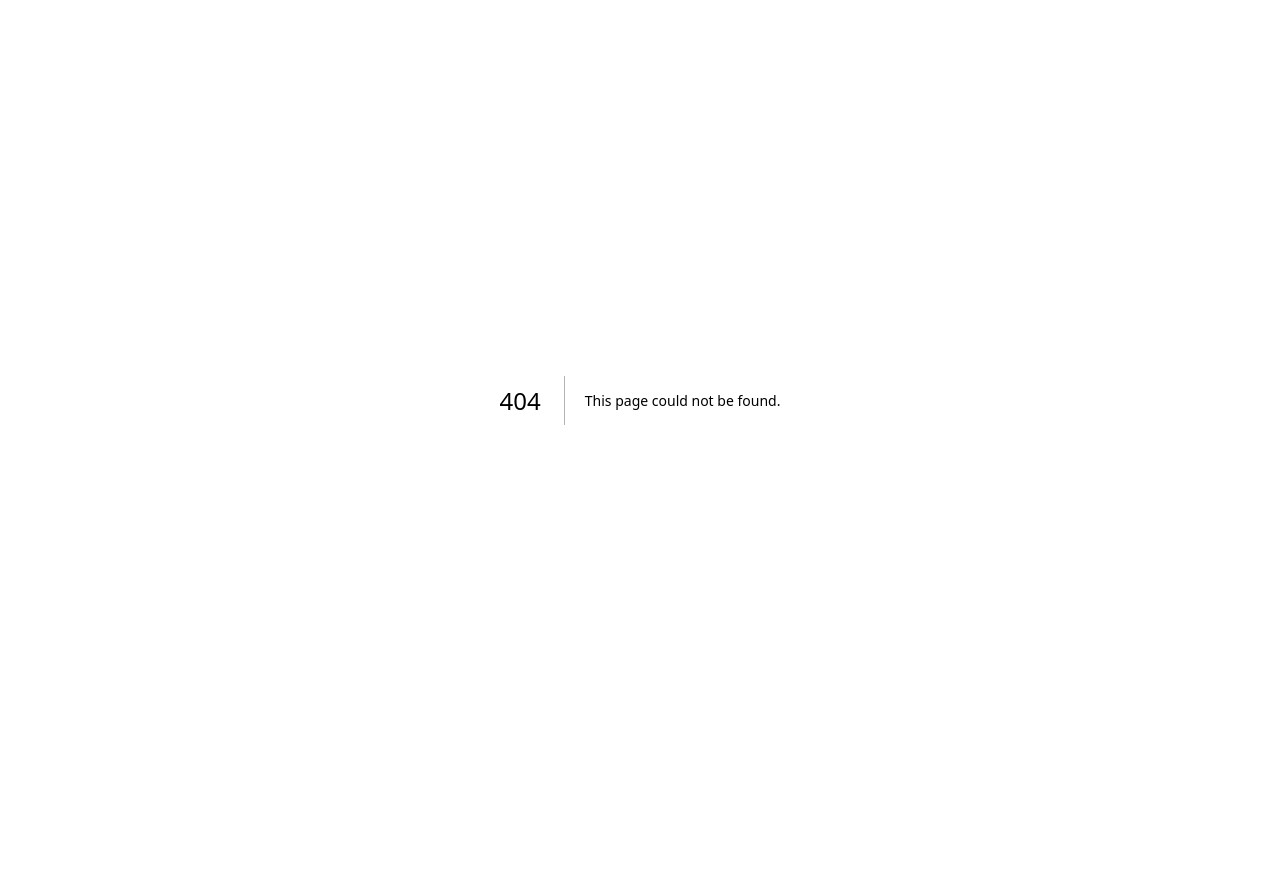
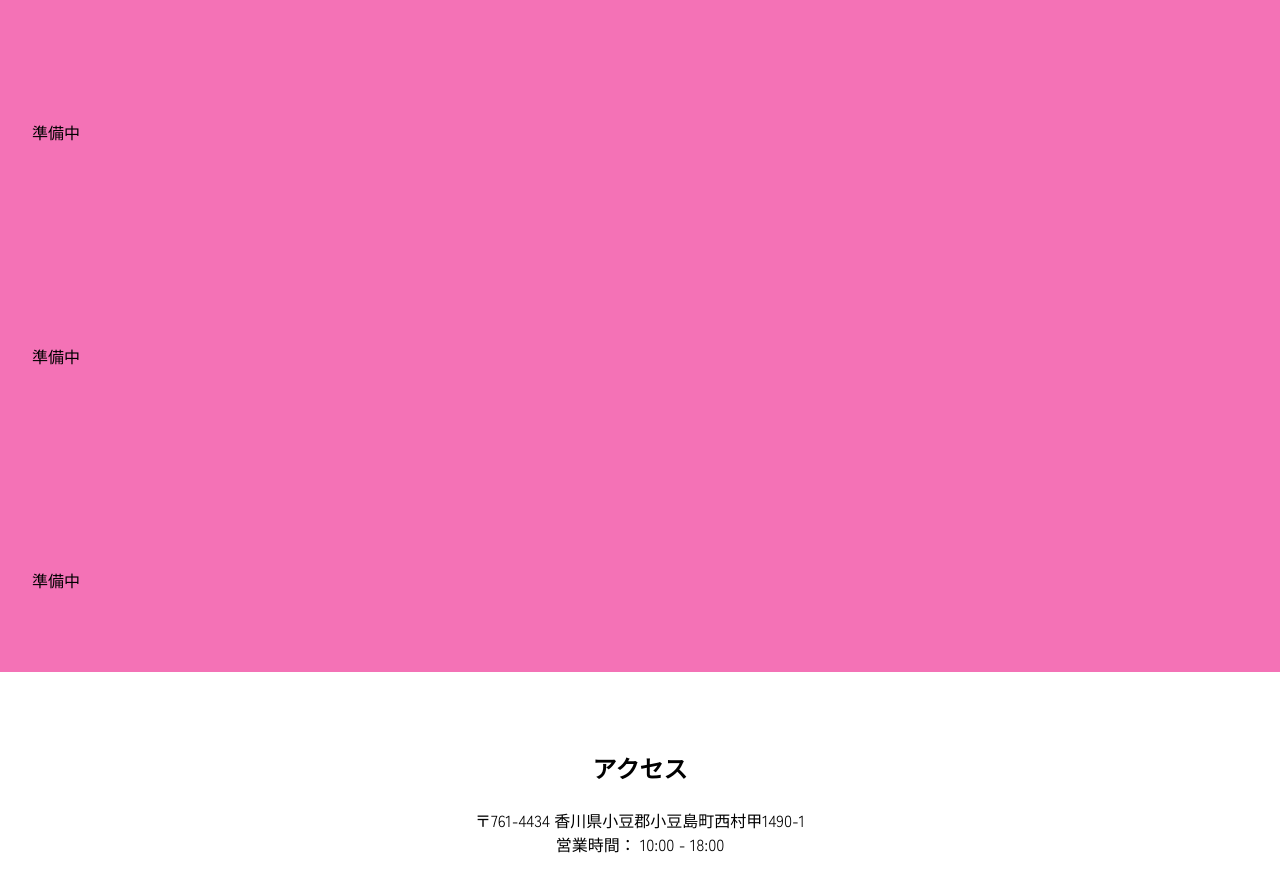
Before and after one commit to olivemochi23/gajumaru-site, a Next.js app: page /cafe in a window 1280 px wide. Before the commit this address had no page. Shown: the top 892 px of the page. Before the commit the page ends 800 px from the top, so only its background shows below. Built offline with nearby package versions, Linux system fonts and the light colour scheme; grey boxes are pictures that could not be loaded.

Commit message:
add cafe page

```diff
--- /dev/null
+++ b/app/cafe/components/hero.tsx
@@ -0,0 +1,16 @@
+import React from 'react';
+import Section from '../../components/section';
+
+export default function Hero() {
+  return (
+    <Section
+      title=""
+      subTitle=""
+      className="px-4 sm:px-6 lg:px-8"
+    >
+      <div className="">
+        <h1>準備中</h1>
+      </div>
+    </Section>
+  );
+}
--- /dev/null
+++ b/app/cafe/components/info.tsx
@@ -0,0 +1,16 @@
+import React from 'react';
+import Section from '../../components/section';
+
+export default function Info() {
+  return (
+    <Section
+      title=""
+      subTitle=""
+      className="px-4 sm:px-6 lg:px-8"
+    >
+      <div className="">
+        <h1>準備中</h1>
+      </div>
+    </Section>
+  );
+}
--- /dev/null
+++ b/app/cafe/components/menu.tsx
@@ -0,0 +1,16 @@
+import React from 'react';
+import Section from '../../components/section';
+
+export default function Menu() {
+  return (
+    <Section
+      title=""
+      subTitle=""
+      className="px-4 sm:px-6 lg:px-8"
+    >
+      <div className="">
+        <h1>準備中</h1>
+      </div>
+    </Section>
+  );
+}
--- /dev/null
+++ b/app/cafe/page.tsx
@@ -0,0 +1,41 @@
+'use client'
+
+import React from 'react';
+import Contact from '../components/contact'
+import Access from '../components/access'
+
+import Hero from './components/hero';
+import Info from './components/info';
+import Menu from './components/menu';
+
+const CafePage: React.FC = () => {
+  return (
+    <div className="">
+
+        <main className="">
+              <section id="access" className='bg-pink-400'>
+                <Hero/>
+              </section>
+
+              <section id="access" className='bg-pink-400'>
+                <Info/>
+              </section>
+
+              <section id="access" className='bg-pink-400'>
+                <Menu/>
+              </section>
+
+              <section id="access" className='bg-white'>
+                <Access/>
+              </section>
+
+              <section id="contact" className='bg-pink-100'>
+                <Contact />
+                <div className=""></div>
+              </section>
+        </main>
+    </div>
+  );
+};
+
+export default CafePage;
--- a/app/page.tsx
+++ b/app/page.tsx
@@ -10,6 +10,7 @@ import { FiMenu } from 'react-icons/fi';
 import { MdClose } from 'react-icons/md';
 import { Button } from "@/components/ui/button"
 import Access from './components/access'
+
 
 
 
```
